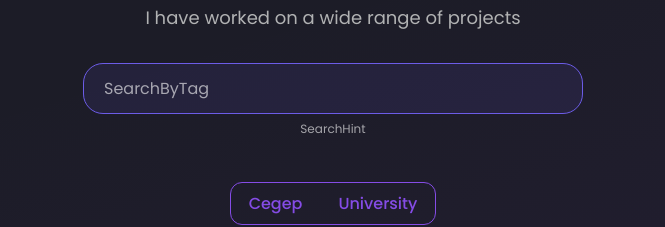
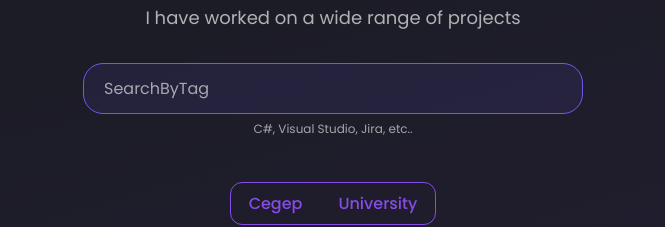
Before and after one commit to MohanedB/ResponsivePortfolio, a React (Create React App) app in the folder responsiveportfolio/: page / in a window 1280 px wide. Shown: the part 3160-3387 px from the top of the page, without its empty margins (307-972 px from the left). Built offline with nearby package versions, Linux system fonts and the light colour scheme.

Commit message:
Update I18n.js

```diff
--- a/responsiveportfolio/src/components/Internationalization/I18n.js
+++ b/responsiveportfolio/src/components/Internationalization/I18n.js
@@ -25,7 +25,7 @@ exper5: "Experience", exper6: "My work experience as a developer and working on
 NEDU1: "UQAT Center in Montreal", NEDU2: "August 2024 - April 2027", NEDU3: "I am currently pursuing a bachelor's degree in video game development.", NEDU4: "Bachelor's degree in video game creation",
 Cegep: "Cegep", University:"University", Back: "Back", UEDU1: "Robot Control in Unity", UEDU2:"January 28 2025",
 UEDU3:"This lab focuses on programming a robot in Unity using only scripts, without the physics engine. The robot must move forward, backward, turn, and stop via specific key inputs. Applied transformations include translations, rotations, and scaling. The wheels must rotate realistically based on user commands, ensuring smooth and controlled movement",
-UEDU4: "The Great Game of War", UEDU5:"March 4 2025 - March 6 2025", UEDU6:"The Great Game of War is a Tower Defense game where you switch between a strategic view and tank combat."
+UEDU4: "The Great Game of War", UEDU5:"March 4 2025 - March 6 2025", UEDU6:"The Great Game of War is a Tower Defense game where you switch between a strategic view and tank combat.", SearchHint: "C#, Visual Studio, Jira, etc.."
 };
 
 const translations_fr = { ...Bio_fr, ...education_fr, ...projects_fr, ...skills_fr, About: "À propos", resumer: "CV",
@@ -48,7 +48,7 @@ exper5: "Expérience", exper6: "Mon expérience de travail en tant que développ
 NEDU1: "UQAT Center in Montreal", NEDU2: "Août 2024 - Avril 2027", NEDU3: "Je suis actuellement en train de faire un baccalauréat en jeu vidéo." , NEDU4: "Baccalauréat en création de jeux vidéo",
 Cegep: "Cégep", University:"Université", Back:"Retour",  UEDU1: "Contrôle d’un Robot en Unity", UEDU2:"28 janvier 2025",
 UEDU3:"Ce laboratoire vise à programmer un robot en Unity en utilisant uniquement des scripts, sans moteur physique. Le robot doit avancer, reculer, tourner et stopper via des touches prédéfinies. Les transformations appliquées incluent déplacements, rotations et changements d’échelle. Les roues doivent bouger de façon réaliste en réponse aux commandes du joueur."
-, UEDU4: "The Great Game of War", UEDU5:"4 Mars 2025 - 6 Mars 2025", UEDU6:"The Great Game of War est un Tower Defense où vous alternez entre vue stratégique et combat en tank.", SearchHint:"Indice de recherche", SearchByTag:"RechercherPartag"
+, UEDU4: "The Great Game of War", UEDU5:"4 Mars 2025 - 6 Mars 2025", UEDU6:"The Great Game of War est un Tower Defense où vous alternez entre vue stratégique et combat en tank.", SearchHint:"Indice de recherche", SearchByTag:"RechercherPartag", SearchHint: "C#, Visual Studio, Jira, etc.."
 
 };
 i18n
```
